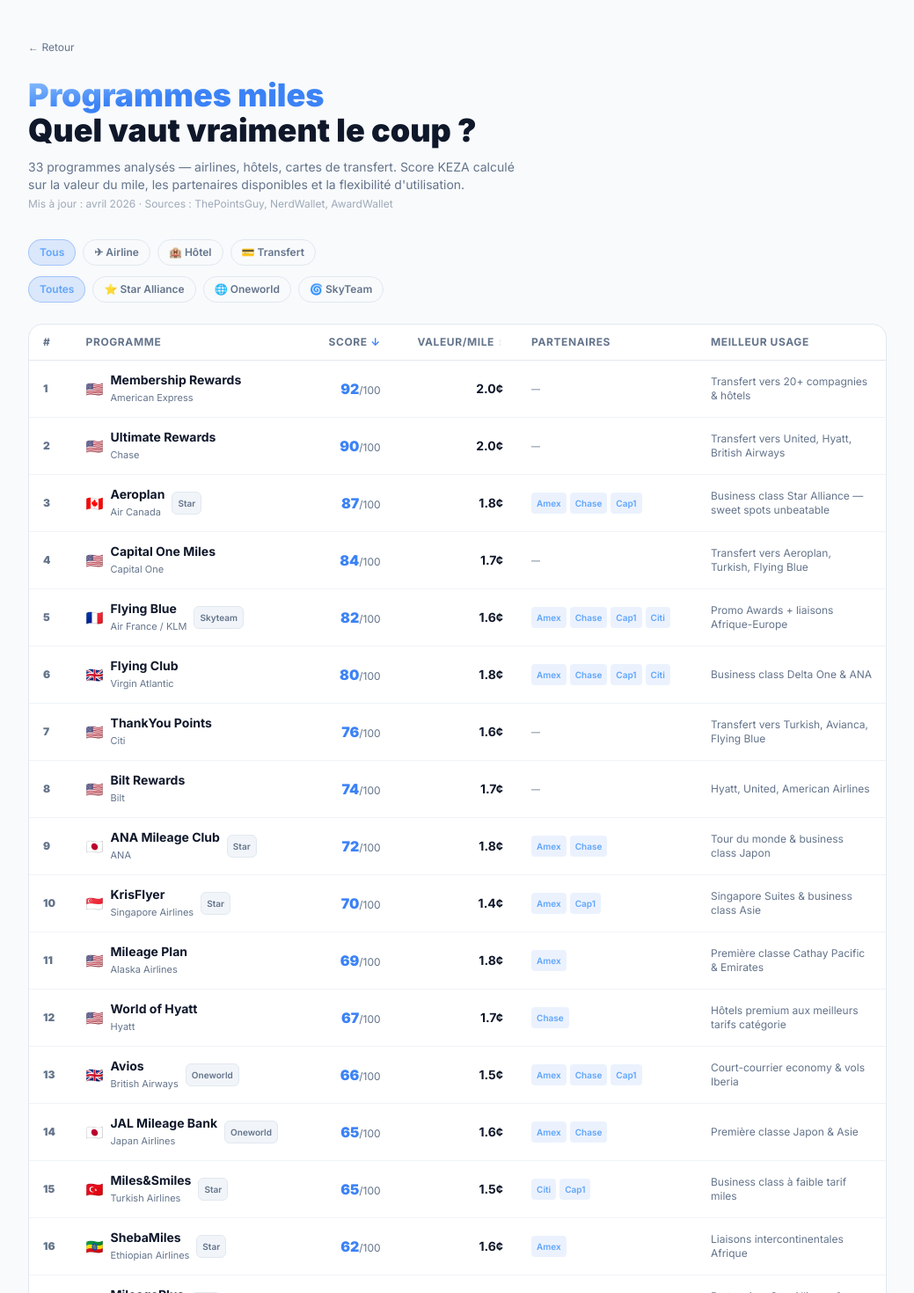
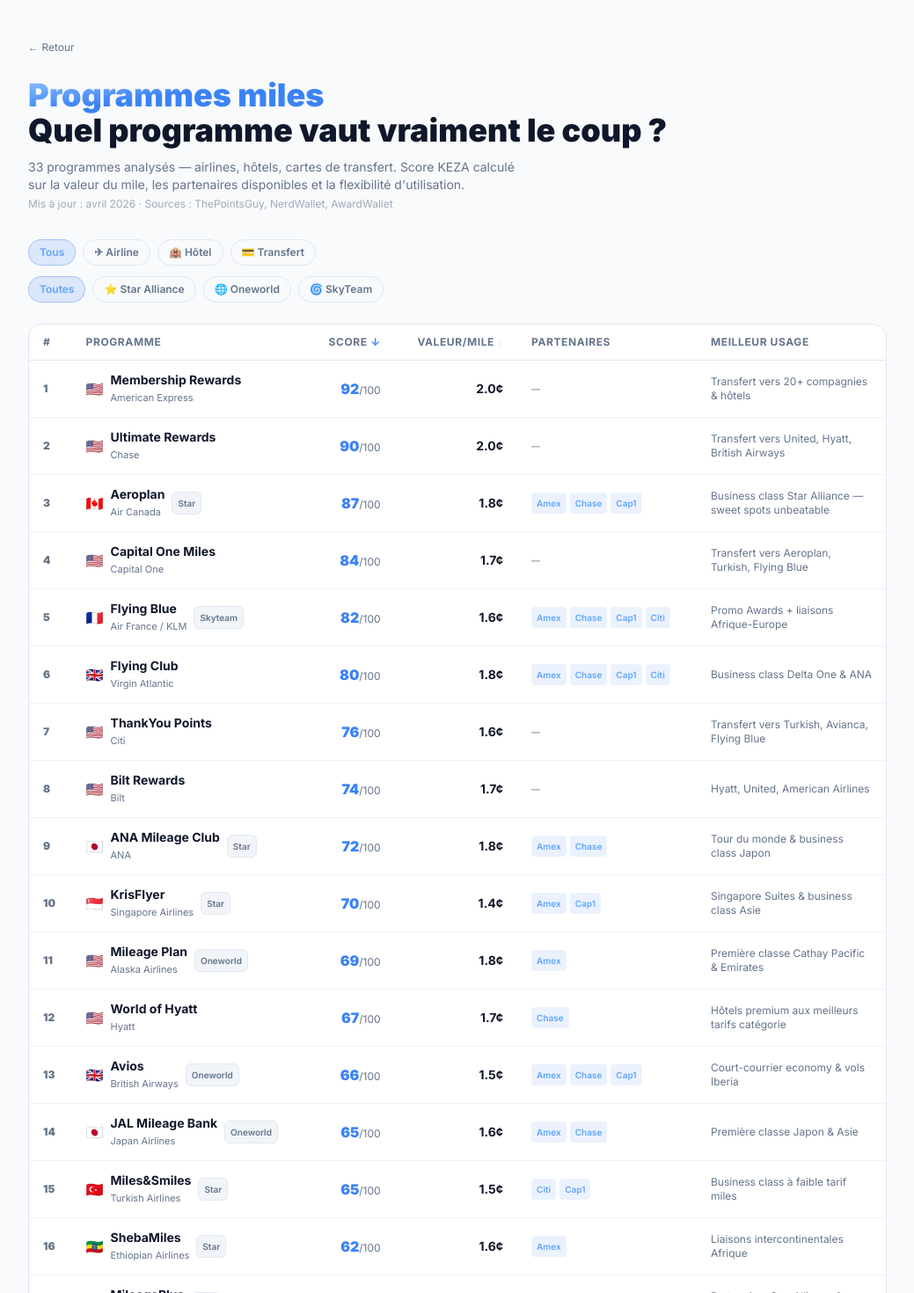
Before and after one commit to elzzoo/keza, a Next.js app: page /programmes in a window 1280 px wide. Shown: the top 1470 px of the page at 88% size, without its empty margins (120-1159 px from the left). Built offline with nearby package versions, Linux system fonts and the light colour scheme.

Commit message:
fix: alliance fields for Alaska & Finnair, H1 wording, add ProgramsWidget tests

```diff
--- a/app/programmes/page.tsx
+++ b/app/programmes/page.tsx
@@ -31,7 +31,7 @@
               Programmes miles
             </span>
             <br />
-            <span className="text-fg">Quel vaut vraiment le coup ?</span>
+            <span className="text-fg">Quel programme vaut vraiment le coup ?</span>
           </h1>
           <p className="text-sm text-muted mt-3 max-w-xl">
             33 programmes analysés — airlines, hôtels, cartes de transfert. Score KEZA calculé sur la valeur du mile, les partenaires disponibles et la flexibilité d&apos;utilisation.
--- a/data/programs.ts
+++ b/data/programs.ts
@@ -161,6 +161,7 @@
     name: "Mileage Plan",
     company: "Alaska Airlines",
     type: "airline",
+    alliance: "oneworld",
     regions: ["americas", "asia", "oceania"],
     cpmCents: 1.8,
     transferPartners: ["amex"],
```
Also changed, not shown: 1 other file (tests, documents, lock files or other folders).
